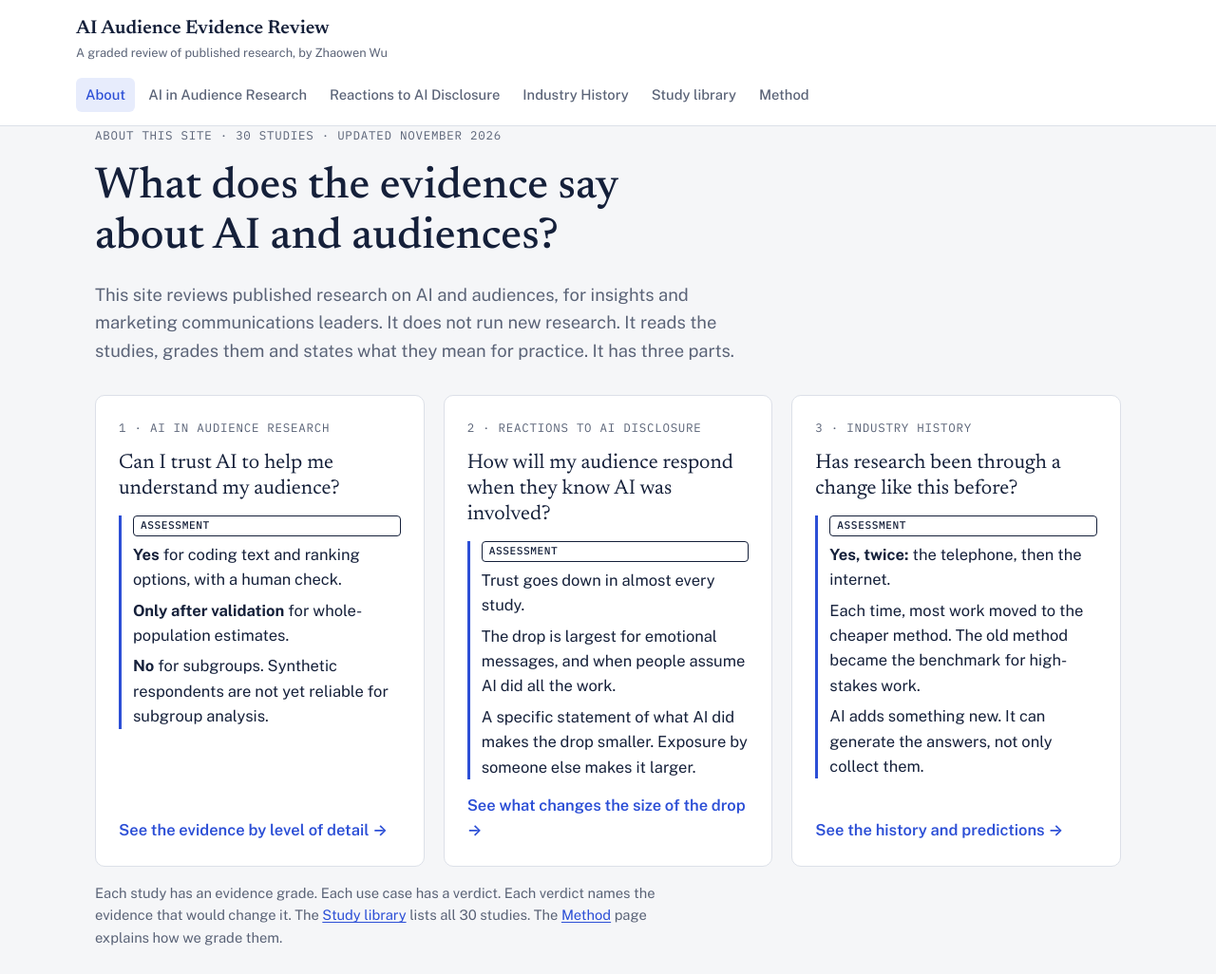
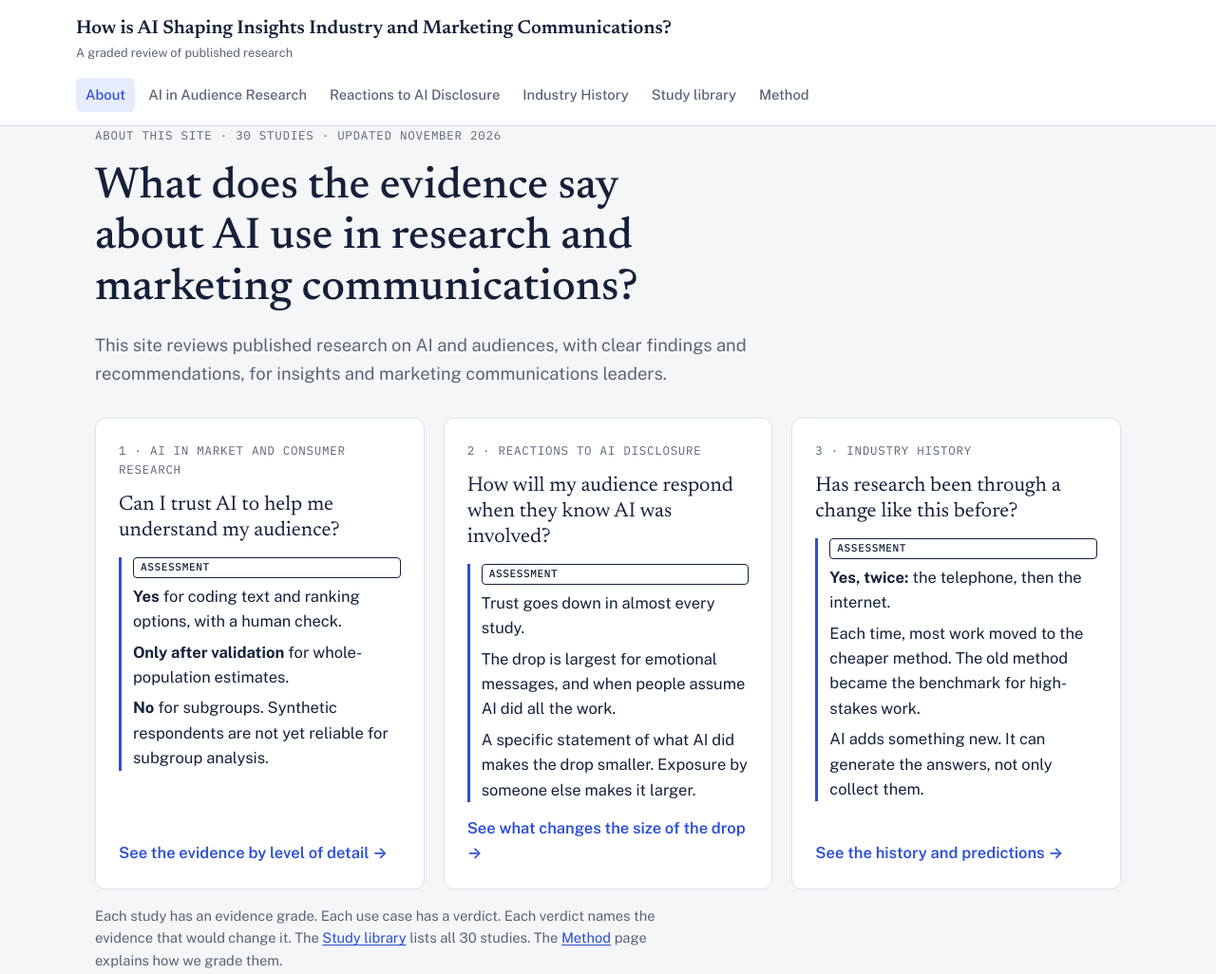
Before and after one commit to ZhaowenW/ai-in-research, a plain HTML site: page index.html in a window 1280 px wide. Shown: the top 1026 px of the page at 95% size. Drawn offline with nearby package versions, Linux system fonts and the light colour scheme.

Commit message:
Update site headings and research introduction

```diff
--- a/index.html
+++ b/index.html
@@ -202,8 +202,8 @@ td .flag{display:inline-block;margin-top:4px}
 <header class="site">
   <div class="wrap bar">
     <a class="brand" href="#about">
-      <b>AI Audience Evidence Review</b>
-      <span>A graded review of published research, by Zhaowen Wu</span>
+      <b>How is AI Shaping Insights Industry and Marketing Communications?</b>
+      <span>A graded review of published research</span>
     </a>
     <nav class="main" aria-label="Sections">
       <a href="#about">About</a>
@@ -222,13 +222,13 @@ td .flag{display:inline-block;margin-top:4px}
 <section class="view" id="view-about" data-view="about">
   <div class="hero">
     <span class="eyebrow">About this site · 30 studies · Updated November 2026</span>
-    <h1>What does the evidence say about AI and audiences?</h1>
-    <p class="lede">This site reviews published research on AI and audiences, for insights and marketing communications leaders. It does not run new research. It reads the studies, grades them and states what they mean for practice. It has three parts.</p>
+    <h1>What does the evidence say about AI use in research and marketing communications?</h1>
+    <p class="lede">This site reviews published research on AI and audiences, with clear findings and recommendations, for insights and marketing communications leaders. </p>
   </div>
 
   <div class="qgrid q3">
     <article class="qcard">
-      <span class="eyebrow">1 · AI in Audience Research</span>
+      <span class="eyebrow">1 · AI in Market and Consumer Research</span>
       <p class="q">Can I trust AI to help me understand my audience?</p>
       <div class="verdict stack" style="gap:6px">
         <span class="tag assess">Assessment</span>
@@ -327,9 +327,9 @@ td .flag{display:inline-block;margin-top:4px}
 <!-- ============ RESEARCH ============ -->
 <section class="view" id="view-research" data-view="research">
   <div class="hero">
-    <span class="eyebrow">Collection 1 · AI in Audience Research · 15 studies</span>
-    <h1>Can I trust AI to help me understand my audience?</h1>
-    <p class="lede"><span class="tag assess">Assessment</span> The answer depends on the level of detail you need. AI does well when it codes text into defined categories. It does reasonably well when it ranks options. It is less reliable for whole-population estimates. It is not reliable for the spread of opinion or for subgroups. Many audience decisions depend on subgroups.</p>
+    <span class="eyebrow">Collection 1 · AI in Market and Consumer Research · 15 studies</span>
+    <h1>Can I trust AI to help me understand my consumers or audineces?</h1>
+    <p class="lede"><span class="tag assess">Assessment</span> The answer depends on the level of detail you need. AI does well when it codes text into defined categories. It does reasonably well when it ranks options. It is less reliable for whole-population estimates. It is not reliable for the spread of opinion or for subgroups but many decisions depend on subgroups.</p>
   </div>
 
   <div class="block stack">
@@ -777,7 +777,6 @@ td .flag{display:inline-block;margin-top:4px}
 <footer class="site">
   <div class="wrap row">
     <span>AI Audience Evidence Review · Version 1 · 30 studies · Updated November 2026</span>
-    <span>By Zhaowen Wu</span>
   </div>
 </footer>
 
```
